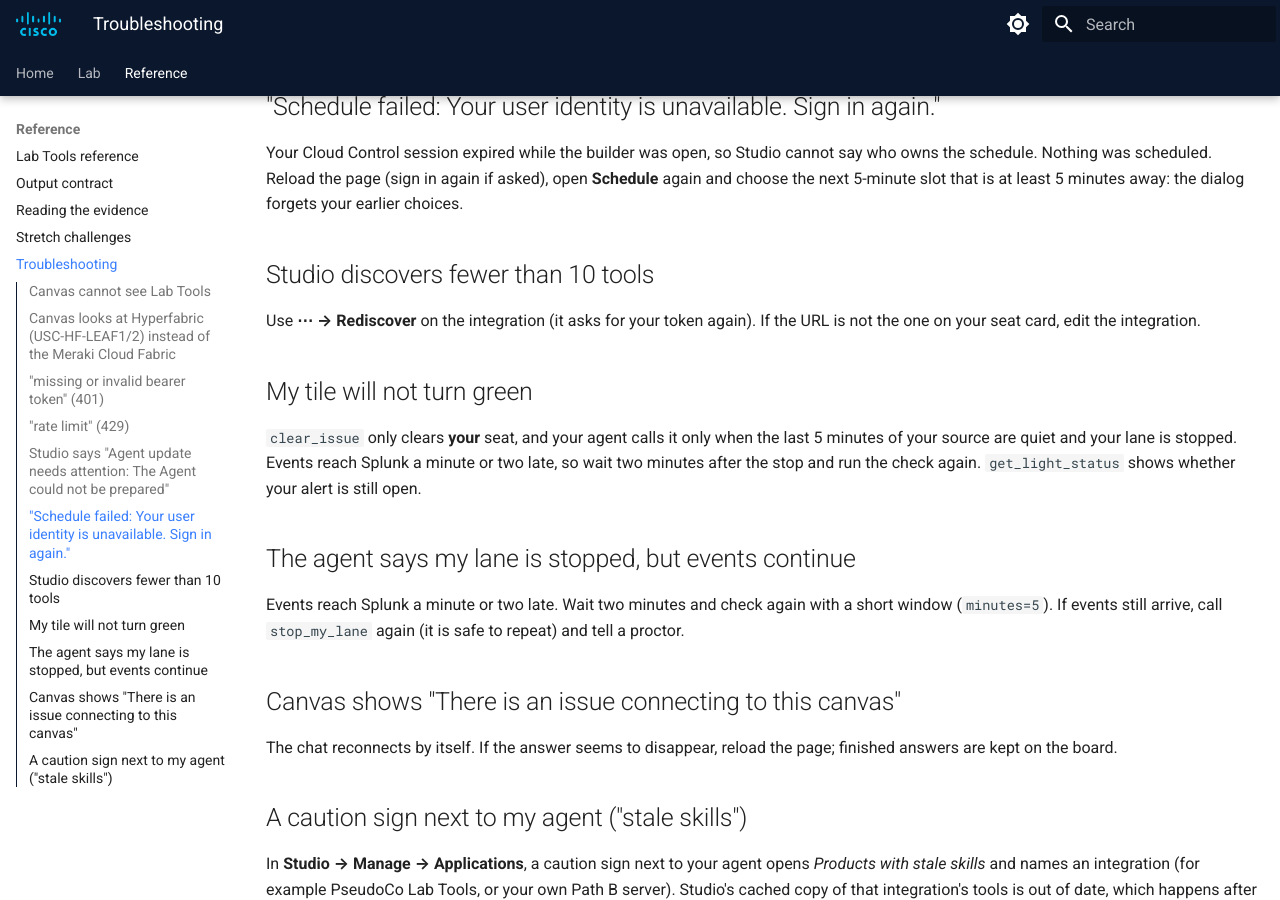
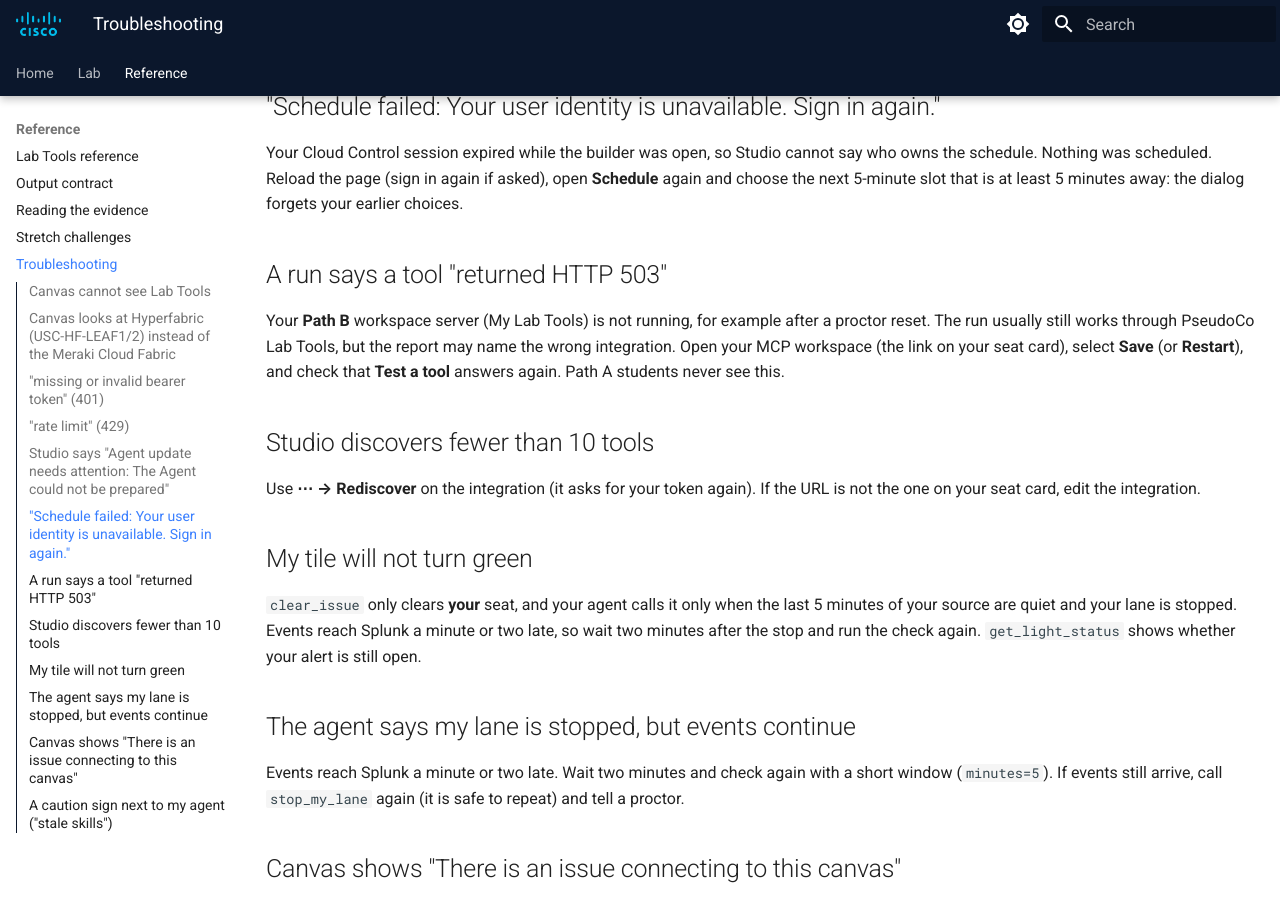
Before and after one commit to mokuma56/cloud-control-agent-lab-guide, an MkDocs documentation site: the page built from docs/reference/troubleshooting.md, in a window 1280 px wide and 900 px high, scrolled down 1094 px. Built offline with MkDocs 1.6.1 and Material for MkDocs 9.7.7, drawn with Linux system fonts in a browser that asks for light colours.

Commit message:
3.5: new scheduled-run screenshots (STATUS resolved); troubleshooting for tool 503
Co-Authored-By: Claude Opus 5.5 <noreply@anthropic.com>

```diff
--- a/docs/reference/troubleshooting.md
+++ b/docs/reference/troubleshooting.md
@@ -42,6 +42,13 @@ Your Cloud Control session expired while the builder was open, so Studio cannot
 schedule. Nothing was scheduled. Reload the page (sign in again if asked), open **Schedule** again and
 choose the next 5-minute slot that is at least 5 minutes away: the dialog forgets your earlier choices.
 
+## A run says a tool "returned HTTP 503"
+
+Your **Path B** workspace server (My Lab Tools) is not running, for example after a proctor reset. The
+run usually still works through PseudoCo Lab Tools, but the report may name the wrong integration. Open
+your MCP workspace (the link on your seat card), select **Save** (or **Restart**), and check that
+**Test a tool** answers again. Path A students never see this.
+
 ## Studio discovers fewer than 10 tools
 
 Use **⋯ → Rediscover** on the integration (it asks for your token again). If the URL is not the one
```
Also changed, not shown: docs/part2/3-5-lights-out.md (+2 -2 lines), docs/img/26b-view-runs.png, docs/img/26c-run-detail.png.
